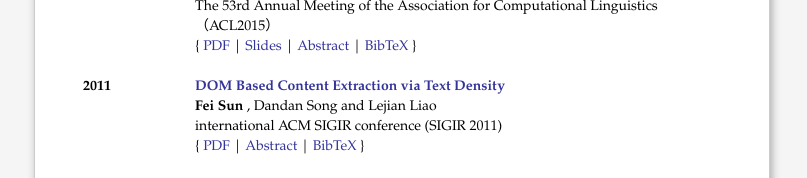
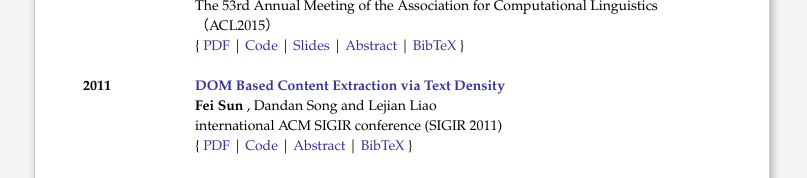
Before and after one commit to FeiSun/ofey.me, a plain HTML site: page publication.html in a window 1280 px wide. Shown: the part 351-529 px from the top of the page, without its empty margins (238-1045 px from the left). Drawn offline with Linux system fonts and the light colour scheme.

Commit message:
add code links

```diff
--- a/publication.html
+++ b/publication.html
@@ -150,7 +150,7 @@
                         </div>
                         <div class="author-line">
                           The 53rd Annual Meeting of the Association for Computational Linguistics （ACL2015）<br>
-                            { <a href="./papers/wordrep_acl2015.pdf">PDF</a> | <a href="./slides/wordrep_acl2015.pdf">Slides</a> | <a href="">Abstract</a> | <a href="">BibTeX</a> }
+                            { <a href="./papers/wordrep_acl2015.pdf">PDF</a> | <a href="https://github.com/FeiSun/WordRep">Code</a> | <a href="./slides/wordrep_acl2015.pdf">Slides</a> | <a href="">Abstract</a> | <a href="">BibTeX</a> }
                           </div>
 
                           <div class="abstract" style="display: none; ">
@@ -202,7 +202,7 @@
                 </div>
                 <div class="author-line">
                   international ACM SIGIR conference (SIGIR 2011) <br>
-                    { <a href="./papers/cetd-sigir11.pdf">PDF</a> | <a href="">Abstract</a> | <a href="">BibTeX</a> }
+                    { <a href="./papers/cetd-sigir11.pdf">PDF</a> | <a href="https://github.com/FeiSun/ContentExtraction">Code</a> | <a href="">Abstract</a> | <a href="">BibTeX</a> }
                   </div>
 
                   <div class="abstract" style="display: none; ">
```
